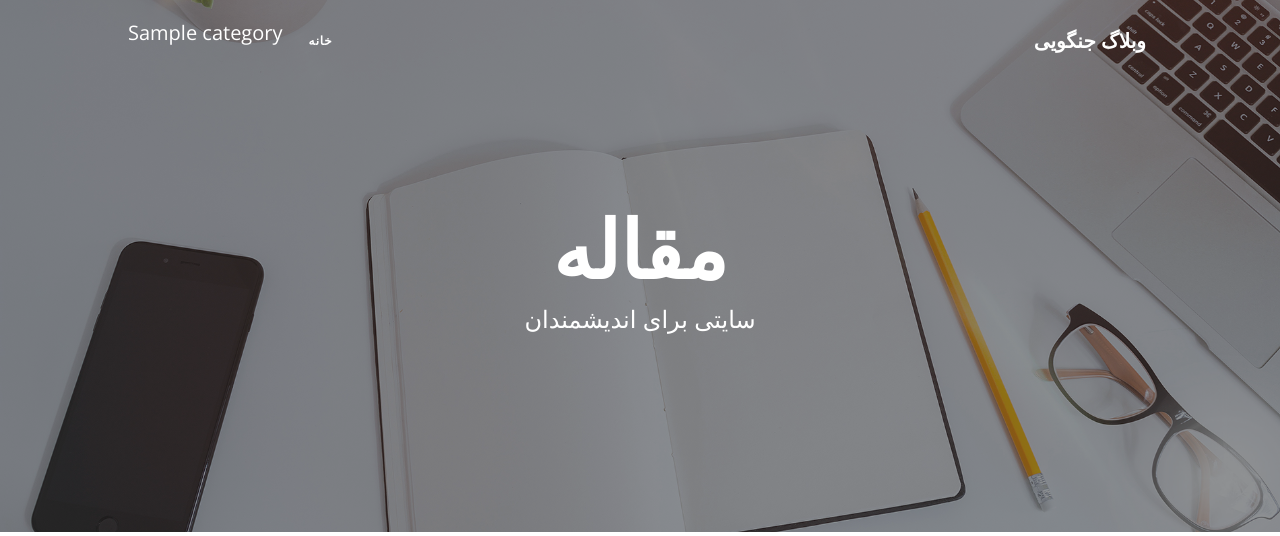
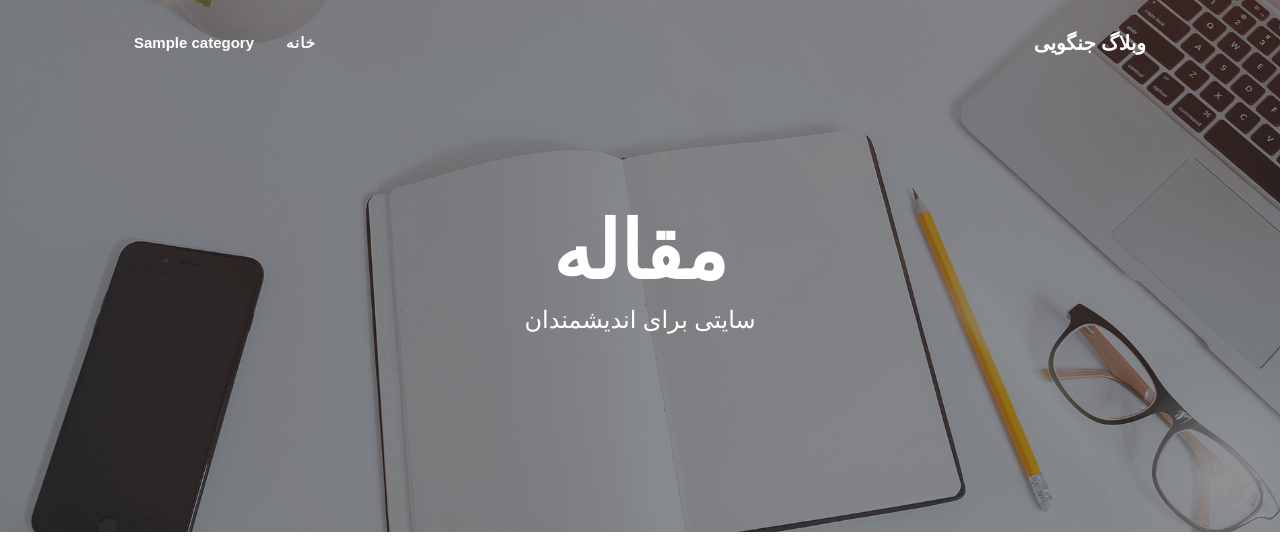
Before and after one commit to Makb84/django-article, a Django app: page / in a window 1280 px wide. Shown: the top 536 px of the page. Run offline with Django 4.2, Linux system fonts and the light colour scheme; tables that the repository leaves empty hold one stand-in row (values such as "Sample post"); some libraries are stand-ins or nearby versions.

Commit message:
category_navbar and category_loop updated

```diff
--- a/blog/templates/blog/partials/category_loop.html
+++ b/blog/templates/blog/partials/category_loop.html
@@ -1,8 +1,8 @@
 <ul class="">
     {% for cat in cat.children.all %}
 
-        <li class="nav-item">
-            <a class="nav-link px-lg-3 py-3 py-lg-4" href="{% url 'blog:category' cat.slug %}">{{cat.title}}</a>
+        <li class="nav-item" >
+            <a class="nav-link px-lg-3 py-3 py-lg-4" style="font-family: 'Your Font', sans-serif; font-size: 15px; font-weight: bold; color: rgb(177, 178, 204);" href="{% url 'blog:home' %}" href="{% url 'blog:category' cat.slug %}">{{cat.title}}</a>
             {% if cat.children.all %}
 
                 <!-- <div class="dropdown">
--- a/blog/templates/blog/partials/category_navbar.html
+++ b/blog/templates/blog/partials/category_navbar.html
@@ -1,16 +1,21 @@
 
 
         <div class="collapse navbar-collapse" id="navbarResponsive">
-            <ul class="navbar-nav ms-auto py-4 py-lg-0">
-                <li class="nav-item"><a class="nav-link px-lg-3 py-3 py-lg-4" href="{% url 'blog:home' %}">خانه</a></li>
+            <ul class="navbar-nav ms-auto py-4 py-lg-0" style="font-family: 'Your Font', sans-serif; font-size: 15px; font-weight: bold; color: #ffffff;">
+                <li class="nav-item"><a class="nav-link px-lg-3 py-3 py-lg-4" style="font-family: 'Your Font', sans-serif; font-size: 15px; font-weight: bold; color: #ffffff;" href="{% url 'blog:home' %}">خانه</a></li>
                 {% for cat in category %}
 
                             {% if cat.parent == None %}
-                            <div class="dropdown">
-                                <button class="dropdown-btn">{{cat.title}}</button>
+                            <!-- <a class="nav-link px-lg-3 py-3 py-lg-4" href="{% url 'blog:category' cat.slug %}">{{cat.title}}</a> -->
+                            <div class="dropdown" >
+                                <a href="{% url 'blog:category' cat.slug %}">
+                                    <button class="dropdown-btn nav-link px-lg-3 py-3 py-lg-4" >{{cat.title}} </button>
+                                </a>
+
+                                <!-- <button class="dropdown-btn" >{{cat.title}}</button> -->
                                 <div class="dropdown-content">
                                     <li class="nav-item">
-                                        <!-- <a class="nav-link px-lg-3 py-3 py-lg-4" href="{% url 'blog:category' cat.slug %}">{{cat.title}}</a> -->
+
                                         {% if cat.children.all %}
 
                                             {% include 'blog/partials/category_loop.html' %}
```
